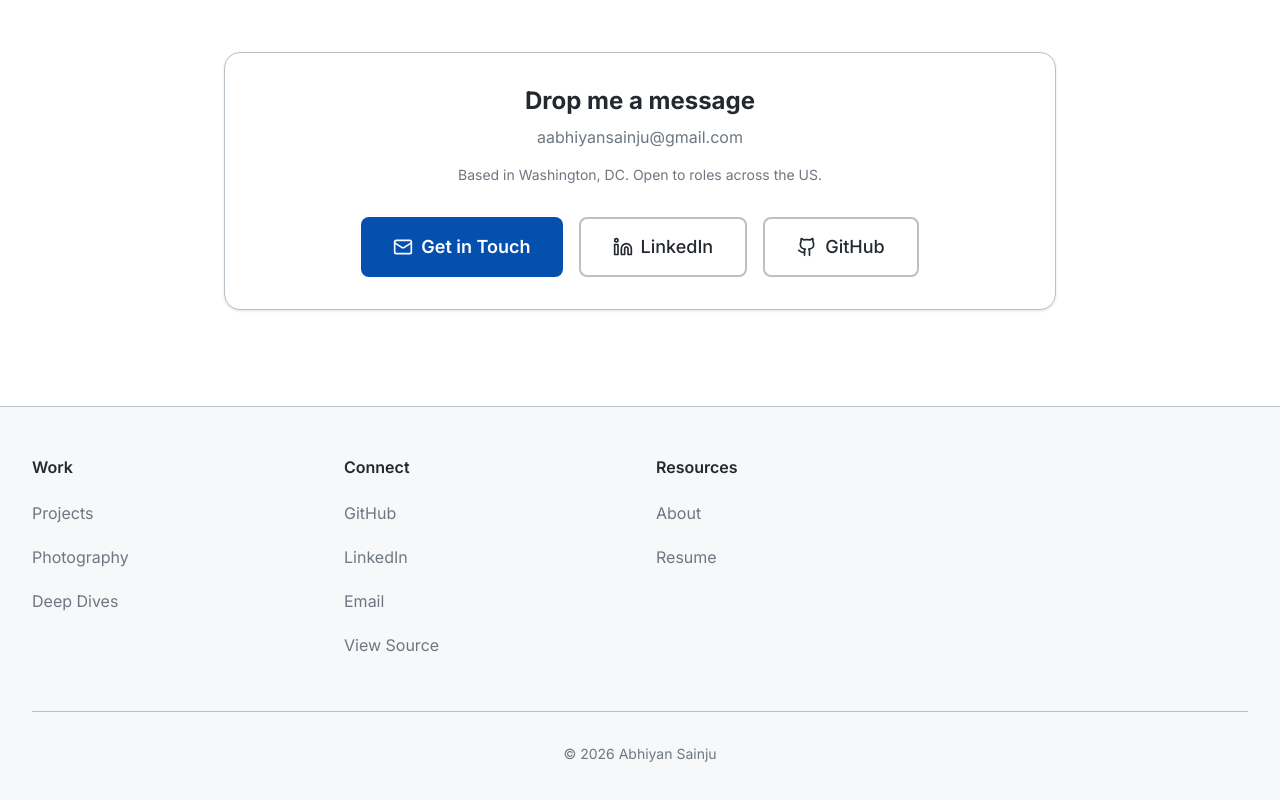
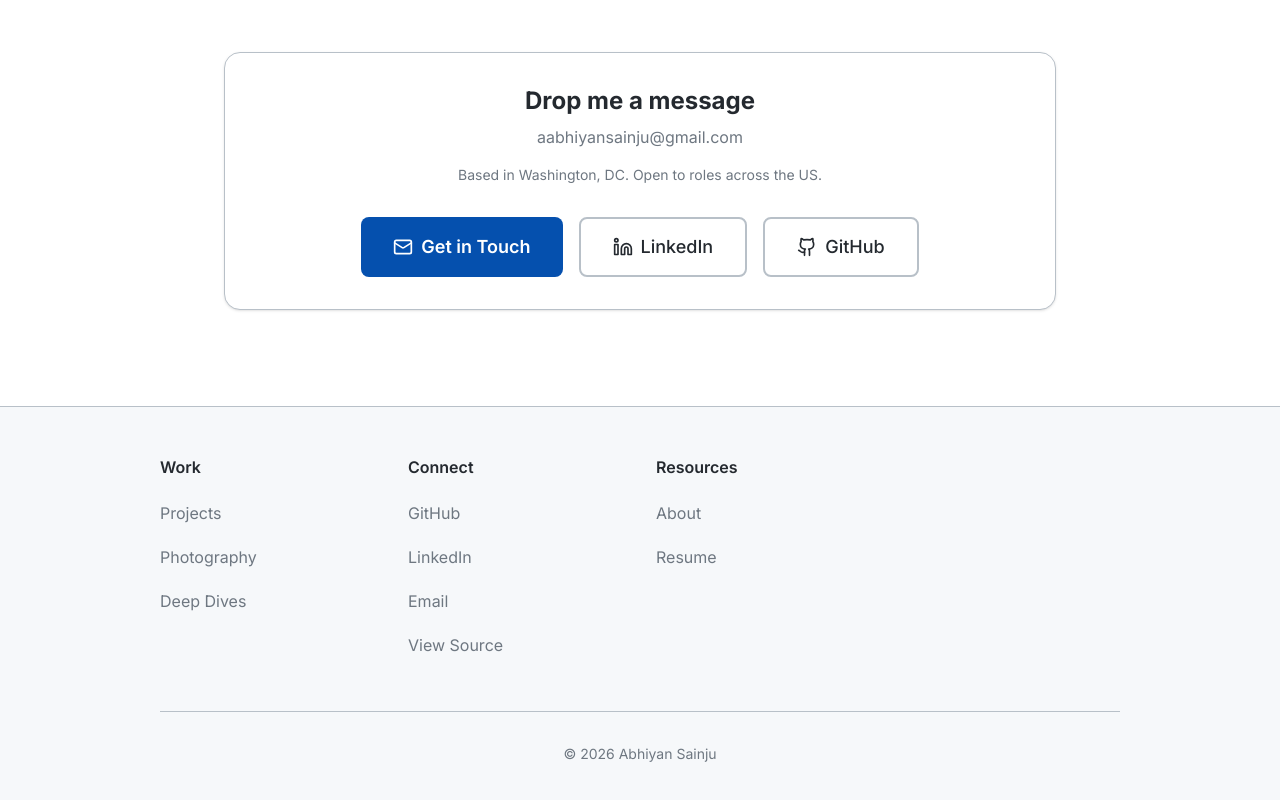
Before and after one commit to aabhiyann/portfolio-abhiyan, a React (Vite) app: page / in a window 1280 px wide. Shown: the part 6031-6831 px from the top of the page. Built offline with nearby package versions, Linux system fonts and the light colour scheme.

Commit message:
style: narrow Footer content width from 7xl to 5xl

```diff
--- a/src/components/Footer.tsx
+++ b/src/components/Footer.tsx
@@ -37,7 +37,7 @@ const ExternalFooterLink: React.FC<ExternalFooterLinkProps> = ({
 const Footer: React.FC = () => {
   return (
     <footer className="border-t border-border-primary backdrop-blur-sm bg-bg-surface relative">
-      <div className="relative z-10 max-w-7xl mx-auto px-4 sm:px-6 lg:px-8 py-12">
+      <div className="relative z-10 max-w-5xl mx-auto px-4 sm:px-6 lg:px-8 py-12">
         <div className="grid grid-cols-2 md:grid-cols-4 gap-8">
           <div className="flex flex-col space-y-4">
             <h4 className="font-semibold text-text-primary">Work</h4>
```
